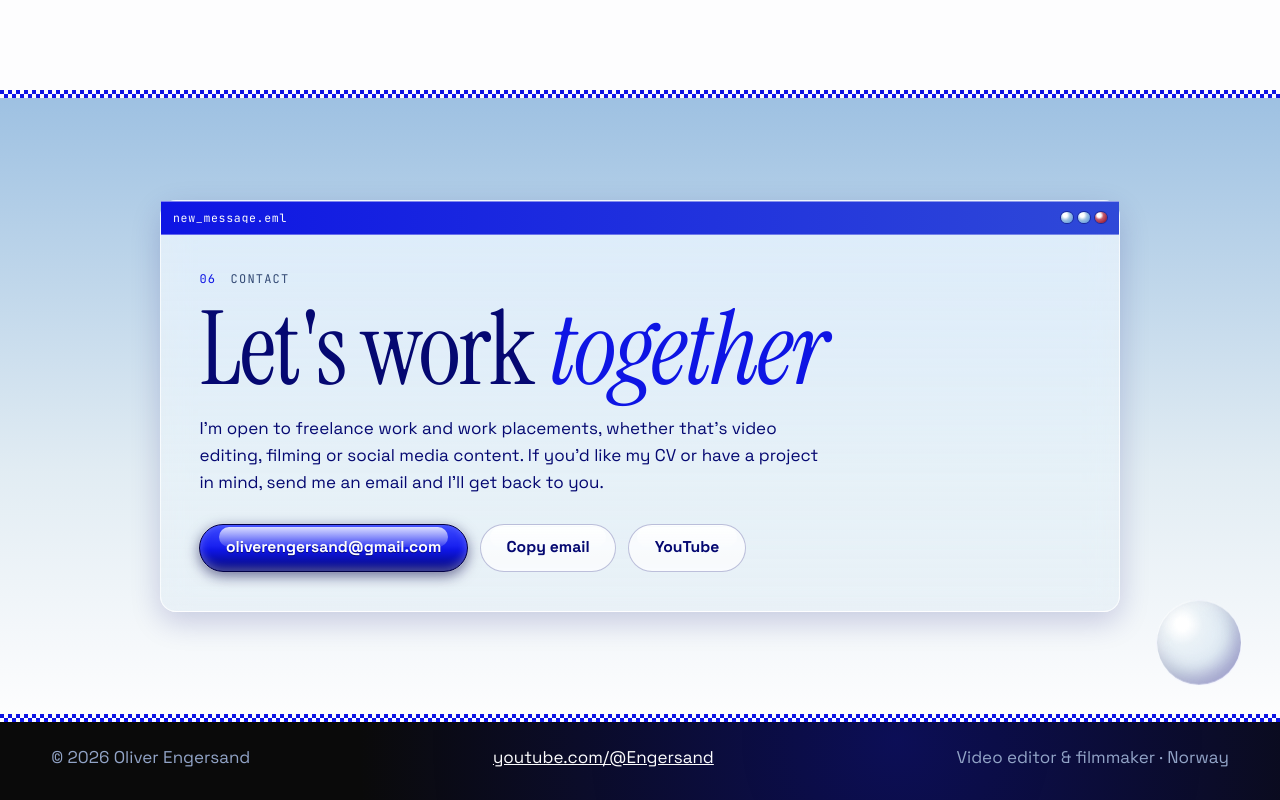
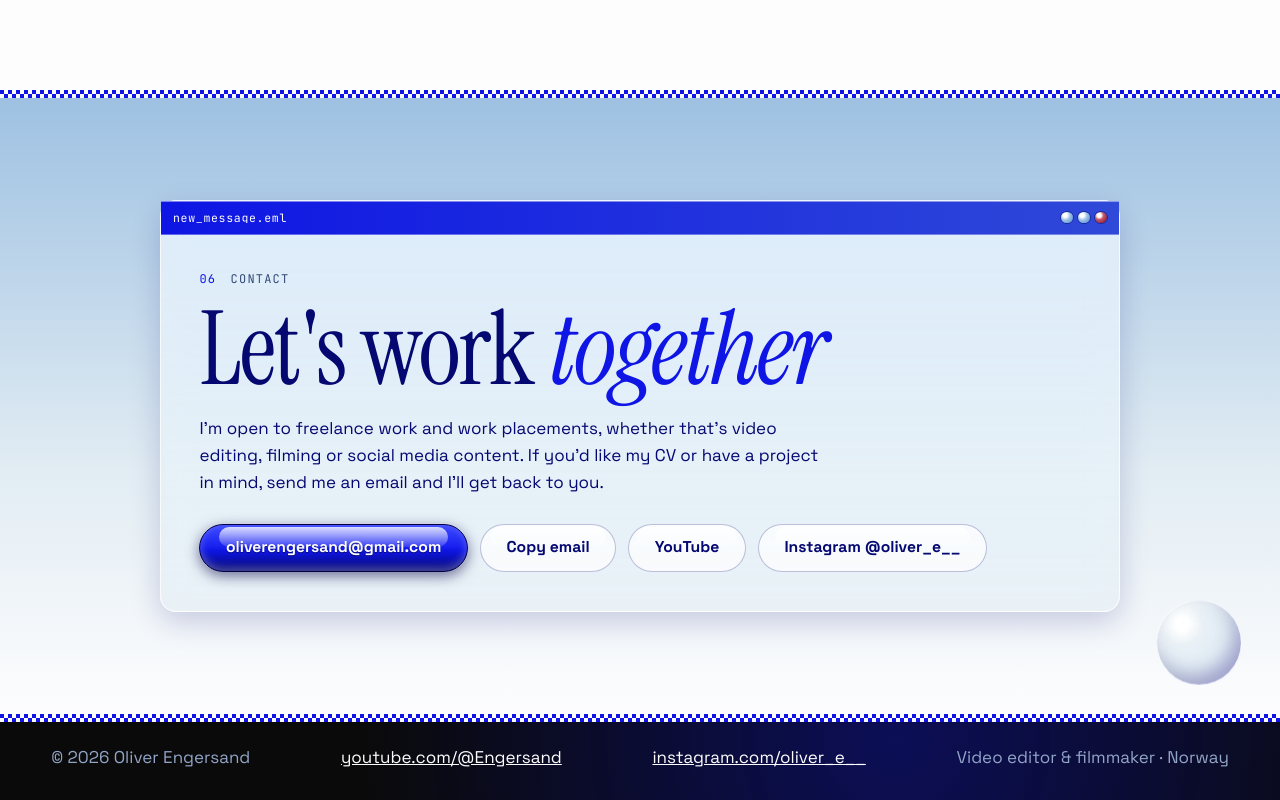
Before and after one commit to oliverengersand/Engersand, a plain HTML site: page about.html in a window 1280 px wide. Shown: the part 2455-3255 px from the top of the page. Drawn offline with Linux system fonts and the light colour scheme.

Commit message:
Add Instagram to the contact links
Co-authored-by: oliverengersand <oliverengersand@users.noreply.github.com>

```diff
--- a/about.html
+++ b/about.html
@@ -155,6 +155,7 @@
             <a class="btn btn--bubble" href="mailto:oliverengersand@gmail.com">oliverengersand@gmail.com</a>
             <button class="btn btn--glass btn--on-light copy-email" type="button" data-copy="oliverengersand@gmail.com">Copy email</button>
             <a class="btn btn--glass btn--on-light" href="https://www.youtube.com/@Engersand" rel="me">YouTube</a>
+            <a class="btn btn--glass btn--on-light" href="https://www.instagram.com/oliver_e__/" target="_blank" rel="noopener">Instagram @oliver_e__</a>
           </div>
         </div>
       </div>
@@ -167,6 +168,7 @@
     <div class="site-footer__inner">
       <p>© 2026 Oliver Engersand</p>
       <p><a href="https://www.youtube.com/@Engersand" rel="me">youtube.com/@Engersand</a></p>
+      <p><a href="https://www.instagram.com/oliver_e__/" target="_blank" rel="noopener">instagram.com/oliver_e__</a></p>
       <p>Video editor &amp; filmmaker · Norway</p>
     </div>
   </footer>
```
Also changed, not shown: index.html (+3 -1 lines).
